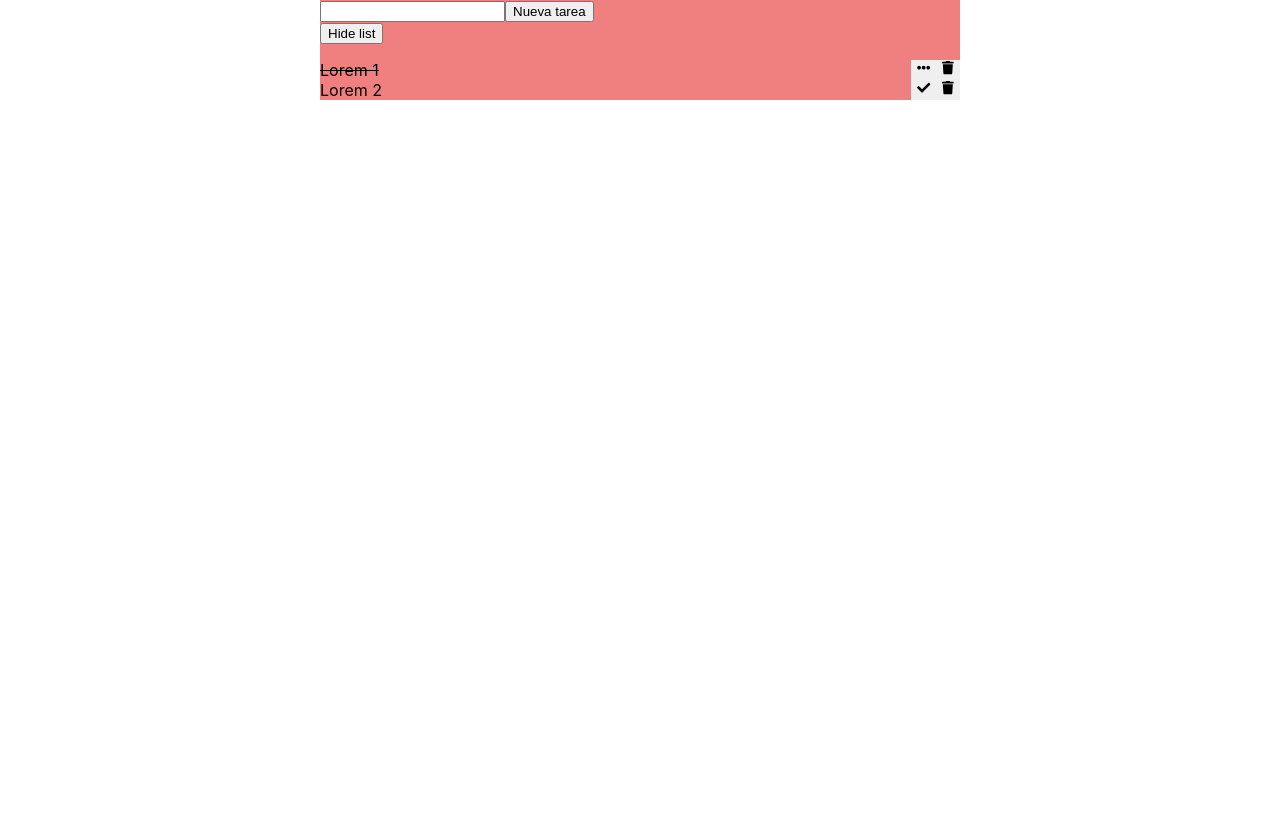
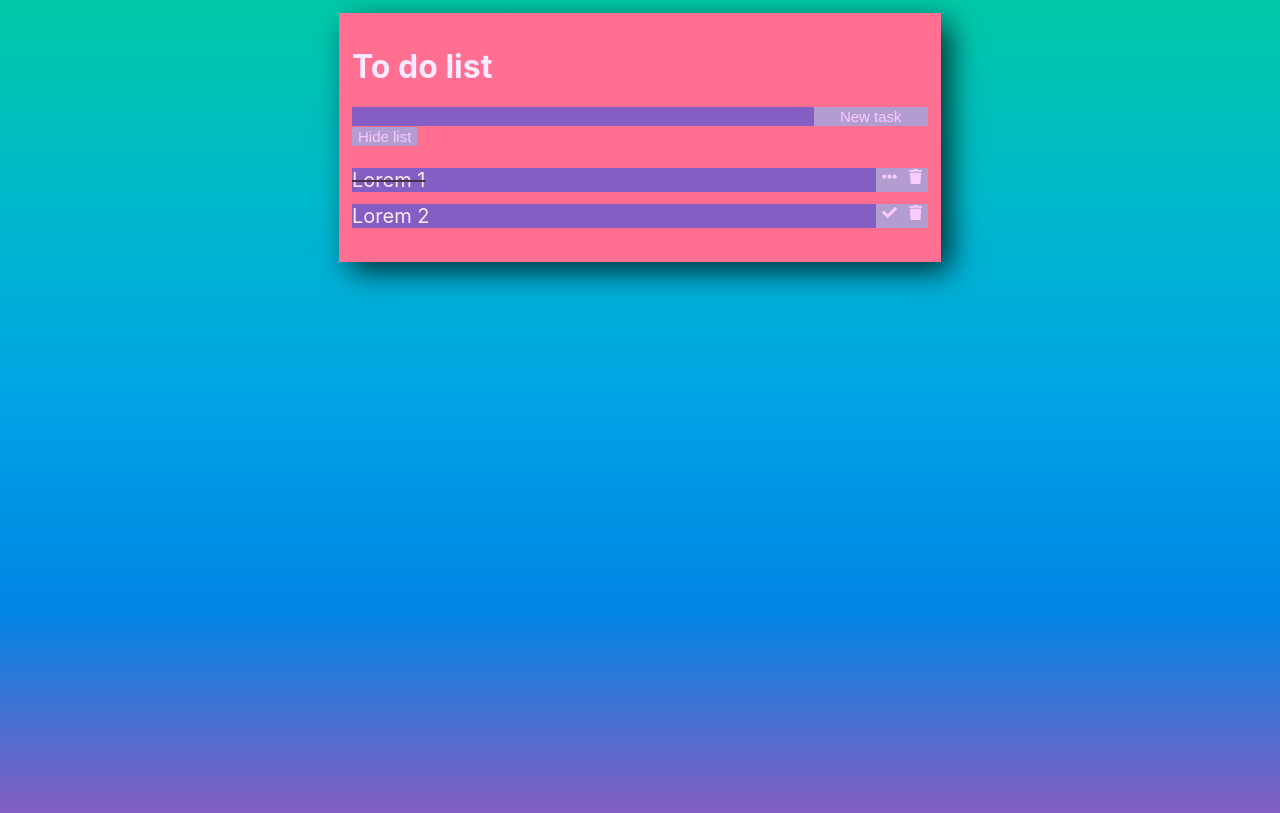
Before and after one commit to sofiazeppa/to-do-list, a React (Create React App) app: page / in a window 1280 px wide. Built offline with nearby package versions, Linux system fonts and the light colour scheme.

Commit message:
components, css

```diff
--- a/src/App.js
+++ b/src/App.js
@@ -20,8 +20,6 @@ class App extends Component {
 			]
 		}
 
-		this.toggleDone = this.toggleDone.bind(this);
-		this.removeTask = this.removeTask.bind(this);
 		this.updateTasks = this.updateTasks.bind(this);
 		this.updateShowList = this.updateShowList.bind(this);
 	}
@@ -38,37 +36,18 @@ class App extends Component {
 		})
 	}
 
-	removeTask(id) {
-		this.setState({
-			// .filter() devuelve un nuevo array de los elementos que pasan la condicion pasada en el parametro
-			// en este caso, devuelve un arr con todos los elementos cuyo id sea diferente al id pasado x parametro
-			tasks: this.state.tasks.filter(t => t.id !== id)
-		})
-	}
-
-	toggleDone(id) {
-		// .find() devuelve el primer elemento que cumple la condicion pasada en el parametro
-		// en este caso, devuelve el elemento (t) cuyo id es igual al id pasado por parametro
-		const task = this.state.tasks.find(t => t.id === id)
-		task.done = !task.done
-		this.setState({
-			tasks: this.state.tasks
-		})
-	}
-
 
 	render() {
 		const taskList = this.state.tasks.map((t) => {
-			return <Task tasks={this.state.tasks} task={t} key={t.id} removeTask={this.removeTask} toggleDone={this.toggleDone}/>
+			return <Task tasks={this.state.tasks} task={t} key={t.id} onChange={this.updateTasks}/>
 		})
-
 
 		return (
 			<div className='main-container'>
+				<h1>To do list</h1>
 
 				<Form tasks={this.state.tasks} onChange={this.updateTasks}/>
 
-				{/* passes the function toggleList as props */}
 				<ToggleListButton showList={this.state.showList} onChange={this.updateShowList}/>
 
 				<ul className={this.state.showList ? 'show' : 'hide'}>
--- a/src/App.scss
+++ b/src/App.scss
@@ -1,39 +1,89 @@
+@mixin buttonStyle {
+	outline: none;
+	cursor: pointer;
+	background-color: #B39CD0;
+	color: #F9CBFF;
+	font-size: 15px;
+	border: none;
+	&:hover {
+		background-color: #4B4453;
+	}
+}
+
+
+body {
+	background-image: linear-gradient(to top, #845ec2, #0085e4, #00a2e5, #00b9cc, #00c9a7);
+	height: 100vh;
+}
+
+.main-container {
+	background-color: #FF6F91;
+	width: 45%;
+	margin: 1% auto;
+	padding: 1%;
+	-webkit-box-shadow: 10px 10px 28px -1px rgba(0,0,0,0.75);
+	-moz-box-shadow: 10px 10px 28px -1px rgba(0,0,0,0.75);
+	box-shadow: 10px 10px 28px -1px rgba(0,0,0,0.75);
+	h1 {
+		color: #FBEAFF;
+	}
+	form {
+		width: 100%;
+		display: flex;
+		input {
+			width: 80%;
+			background-color: #845EC2;
+			border: none;
+			outline: none;
+			color: #4B4453;
+		}
+		button {
+			width: 20%;
+			@include buttonStyle;
+		}
+	}
+	button {
+		@include buttonStyle;
+	}
+	ul {
+		width: 100%;
+		padding-left: 0;
+		flex-direction: column;
+		li {
+			max-width: 100%;
+			margin: 1% 0;
+			background-color: #845EC2;
+			list-style-type: none;
+			display: flex;
+			justify-content: space-between;
+			color: #FBEAFF;
+			.task-text {
+				font-size: 20px;
+			}
+			.task-buttons {
+				display: flex;
+				button {
+					display: flex;
+					justify-content: center;
+					align-content: center;
+					@include buttonStyle;
+					&:hover {
+						color: #C592FF;
+					}
+				}
+			}
+
+		}
+	}
+}
+
 .show {
 	display: flex;
 }
 .hide {
 	display: none;
 }
-
 .done {
 	text-decoration: line-through;
+	text-decoration-color: #413444;
 }
-
-
-.main-container {
-	background-color: lightcoral;
-	width: 50%;
-	margin: 0 auto;
-	ul {
-		padding-left: 0;
-		flex-direction: column;
-		.task {
-			list-style-type: none;
-			display: flex;
-			width: 100%;
-			justify-content: space-between;
-			.task-text {
-			}
-			.task-buttons {
-				display: flex;
-				button {
-					display: flex;
-					border: none;
-					justify-content: center;
-					align-content: center;
-				}
-			}
-
-		}
-	}
-}
--- a/src/Form.js
+++ b/src/Form.js
@@ -43,7 +43,7 @@ class Form extends Component {
         return(
             <form onSubmit={this.addTask}>
                 <input onChange={this.handleOnChangeInput} value={this.state.newTask}></input>
-                <button>Nueva tarea</button>
+                <button>New task</button>
             </form>
         )
     }
--- /dev/null
+++ b/src/RemoveTaskButton.js
@@ -0,0 +1,22 @@
+import React, { Component } from 'react';
+import { FontAwesomeIcon } from '@fortawesome/react-fontawesome';
+
+
+class RemoveTaskButton extends Component {
+
+    removeTask(id) {
+        // .filter() devuelve un nuevo array de los elementos que pasan la condicion pasada en el parametro
+        // en este caso, devuelve un arr con todos los elementos cuyo id sea diferente al id pasado x parametro
+        this.props.onChange(this.props.tasks.filter(t => t.id !== id))
+    }
+
+    render() {
+        return(
+            <button onClick={() => this.removeTask(this.props.task.id)}>
+                <FontAwesomeIcon icon='trash'/>
+            </button>
+        )
+    }
+}
+
+export default RemoveTaskButton;
--- a/src/Task.js
+++ b/src/Task.js
@@ -1,27 +1,18 @@
 import React, { Component } from 'react';
-import ToggleDoneButton from './ToggleDoneButton.js'
-import { FontAwesomeIcon } from '@fortawesome/react-fontawesome';
+import ToggleDoneButton from './ToggleDoneButton.js';
+import RemoveTaskButton from './RemoveTaskButton.js';
 
 class Task extends Component {
-    constructor(props) {
-        super(props)
-
-    }
 
     render() {
         return(
-            <li className='task'>
+            <li>
                 <span className={[this.props.task.done ? 'done' : 'notDone', 'task-text'].join(' ')}>
                     {this.props.task.text}
                 </span>
                 <span className='task-buttons'>
-                    <button onClick={() => this.props.toggleDone(this.props.task.id)}>
-                        {this.props.task.done ? <FontAwesomeIcon icon='ellipsis-h'/> : <FontAwesomeIcon icon='check'/>}
-                    </button>
-                    {/* <ToggleDoneButton task={this.props.task.id} tasks={this.props.tasks}/> */}
-                    <button onClick={() => this.props.removeTask(this.props.task.id)}>
-                        <FontAwesomeIcon icon='trash'/>
-                    </button>
+                    <ToggleDoneButton task={this.props.task} tasks={this.props.tasks} onChange={this.props.onChange}/>
+                    <RemoveTaskButton task={this.props.task} tasks={this.props.tasks} onChange={this.props.onChange}/>
                 </span>
             </li>
         )
--- a/src/ToggleDoneButton.js
+++ b/src/ToggleDoneButton.js
@@ -2,24 +2,20 @@ import React, { Component } from 'react';
 import { FontAwesomeIcon } from '@fortawesome/react-fontawesome';
 
 class ToggleDoneButton extends Component {
-    constructor(props) {
-        super(props)
-    }
 
 	toggleDone(id) {
 		// .find() devuelve el primer elemento que cumple la condicion pasada en el parametro
 		// en este caso, devuelve el elemento (t) cuyo id es igual al id pasado por parametro
-		const task = this.state.tasks.find(t => t.id === id)
-		task.done = !task.done
-		this.setState({
-			tasks: this.state.tasks
-		})
+		const task = this.props.tasks.find(t => t.id === id)
+        task.done = !task.done
+
+        this.props.onChange(this.props.tasks)
 	}
 
     render() {
         return(
 
-            <button onClick={() => this.props.toggleDone(this.props.task.id)}>
+            <button onClick={() => this.toggleDone(this.props.task.id)}>
                 {this.props.task.done ? <FontAwesomeIcon icon='ellipsis-h'/> : <FontAwesomeIcon icon='check'/>}
             </button>
 
```
